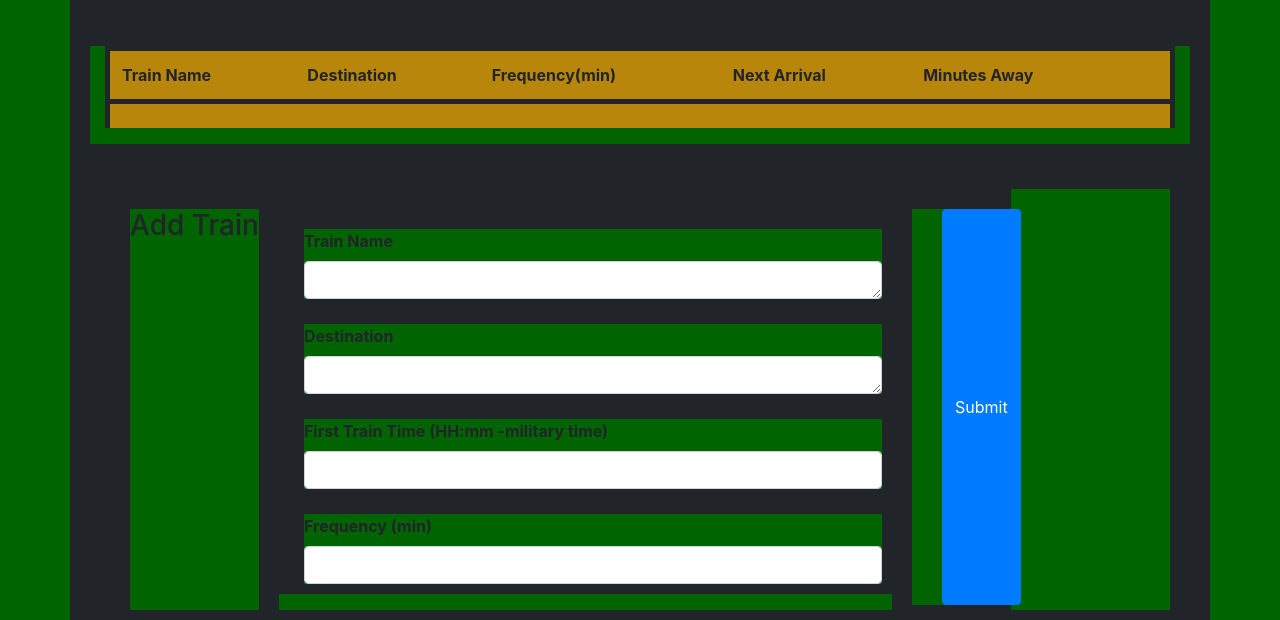
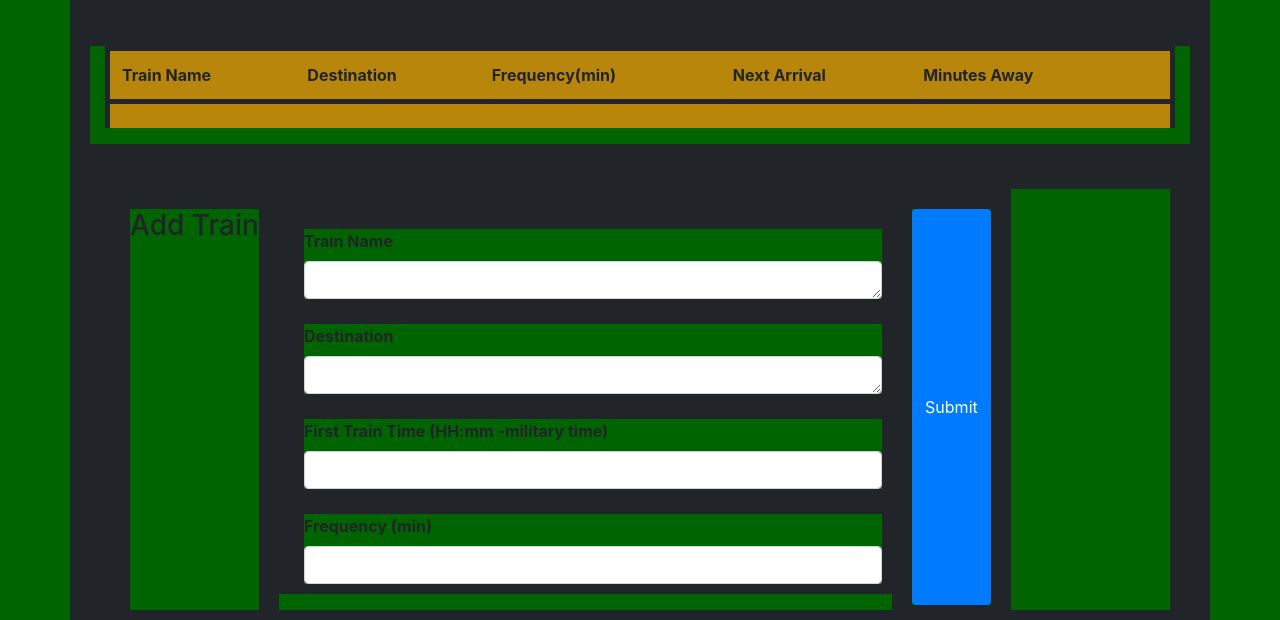
Before and after one commit to Tinedanzer/TrainScheduler, a plain HTML site: page index.html in a window 1280 px wide. Shown: the part 325-945 px from the top of the page. Drawn offline with nearby package versions, Linux system fonts and the light colour scheme; no server answers.

Commit message:
fixed submit button style look

```diff
--- a/assets/style.css
+++ b/assets/style.css
@@ -41,5 +41,5 @@ h2{border-style: solid;
 }
 button{
     position:relative;
-    left:38%;
+    /* left:35%; */
 }
```
